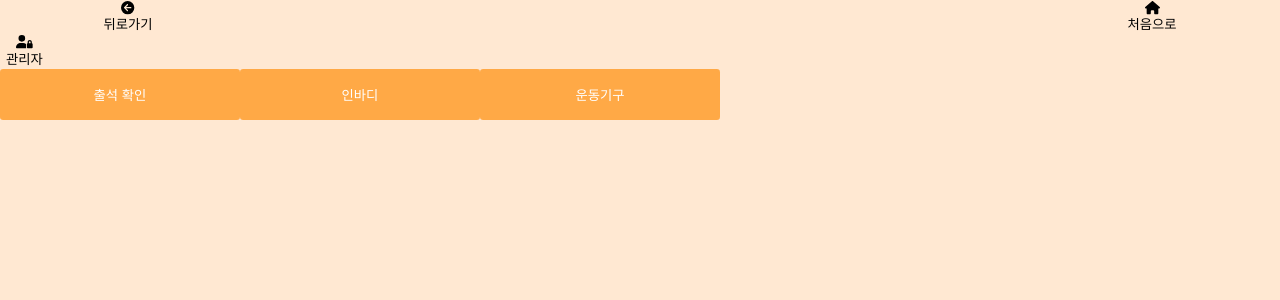
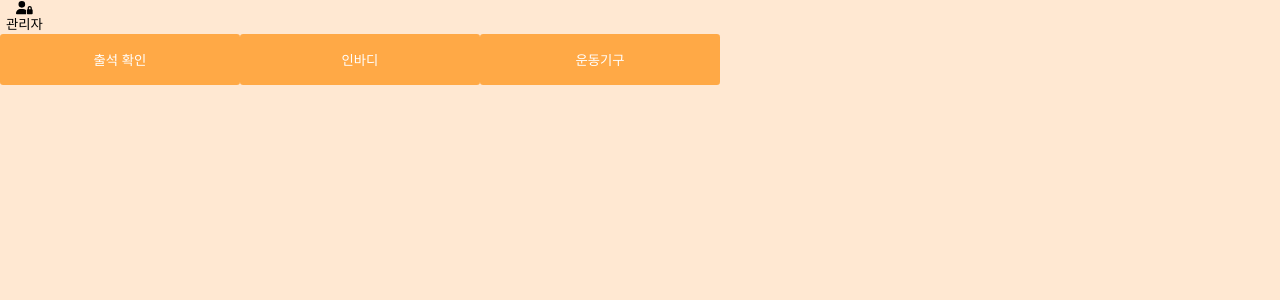
Before and after one commit to student-inbody-kiosk/ATIBO, a Vue app in the folder frontend/: page / in a window 1280 px wide. Shown: the top 300 px of the page. Built offline with nearby package versions, Linux system fonts and the light colour scheme.

Commit message:
FE:fix: rendering different components in KioHeader based on the router name

```diff
--- a/frontend/src/views/kiosk/KioIndexView.vue
+++ b/frontend/src/views/kiosk/KioIndexView.vue
@@ -1,18 +1,9 @@
 <script setup lang="ts">
-import IconButton from '@/components/common/IconButton.vue';
 import TheButton from '@/components/common/TheButton.vue';
 </script>
 
 <template>
     <div class="kiosk-main_buttons">
-        <IconButton
-            text="관리자"
-            emitMessage="admin"
-            @admin="$router.push({ name: 'admin' })">
-            <template #icon>
-                <font-awesome-icon icon="user-lock" />
-            </template>
-        </IconButton>
         <TheButton
             text="출석 확인"
             color="kiosk-primary"
--- a/frontend/src/views/kiosk/KioView.vue
+++ b/frontend/src/views/kiosk/KioView.vue
@@ -2,9 +2,13 @@
 import { RouterView } from 'vue-router';
 import KioLayout from '@/components/kiosk/KioLayout.vue';
 import KioHeader from '@/components/kiosk/KioHeader.vue';
+import IconButton from '@/components/common/IconButton.vue';
 
-import { ref } from 'vue';
+import { useRoute } from 'vue-router';
+import { ref, watchEffect } from 'vue';
 
+const route = useRoute();
+const isIndexPage = ref(false);
 const title = ref('');
 const routeName = ref('');
 
@@ -15,12 +19,32 @@ const handleBeforeMount = function allocateTitleAndRouteName(data: {
     title.value = data.title;
     routeName.value = data.routeName;
 };
+
+watchEffect(() => {
+    if (route.name === 'kiosk') {
+        isIndexPage.value = true;
+    } else {
+        isIndexPage.value = false;
+    }
+});
 </script>
 
 <template>
     <KioLayout>
         <template #kiosk-header>
-            <KioHeader :title="title" :routeName="routeName" />
+            <IconButton
+                v-show="isIndexPage"
+                text="관리자"
+                emitMessage="admin"
+                @admin="$router.push({ name: 'admin' })">
+                <template #icon>
+                    <font-awesome-icon icon="user-lock" />
+                </template>
+            </IconButton>
+            <KioHeader
+                v-show="!isIndexPage"
+                :title="title"
+                :routeName="routeName" />
         </template>
         <template #kiosk-main>
             <router-view @before-mount="handleBeforeMount" />
```
